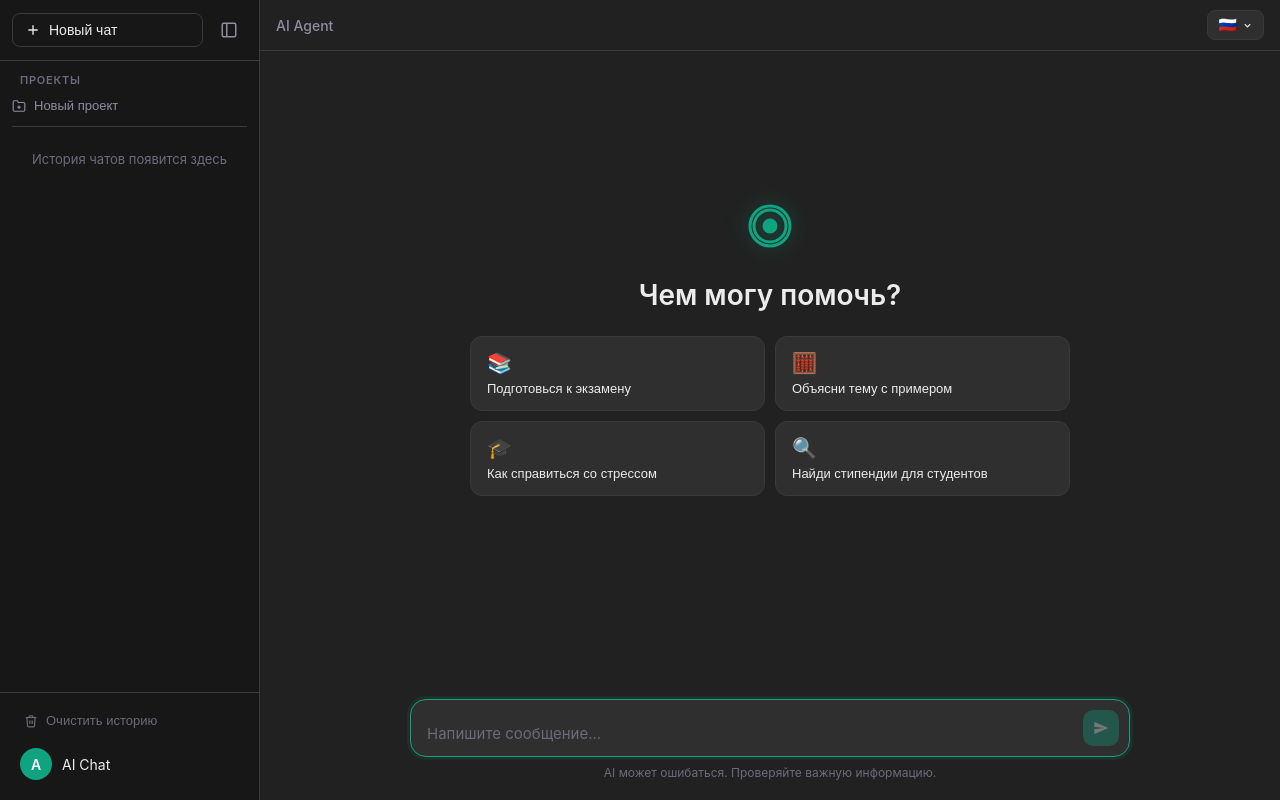
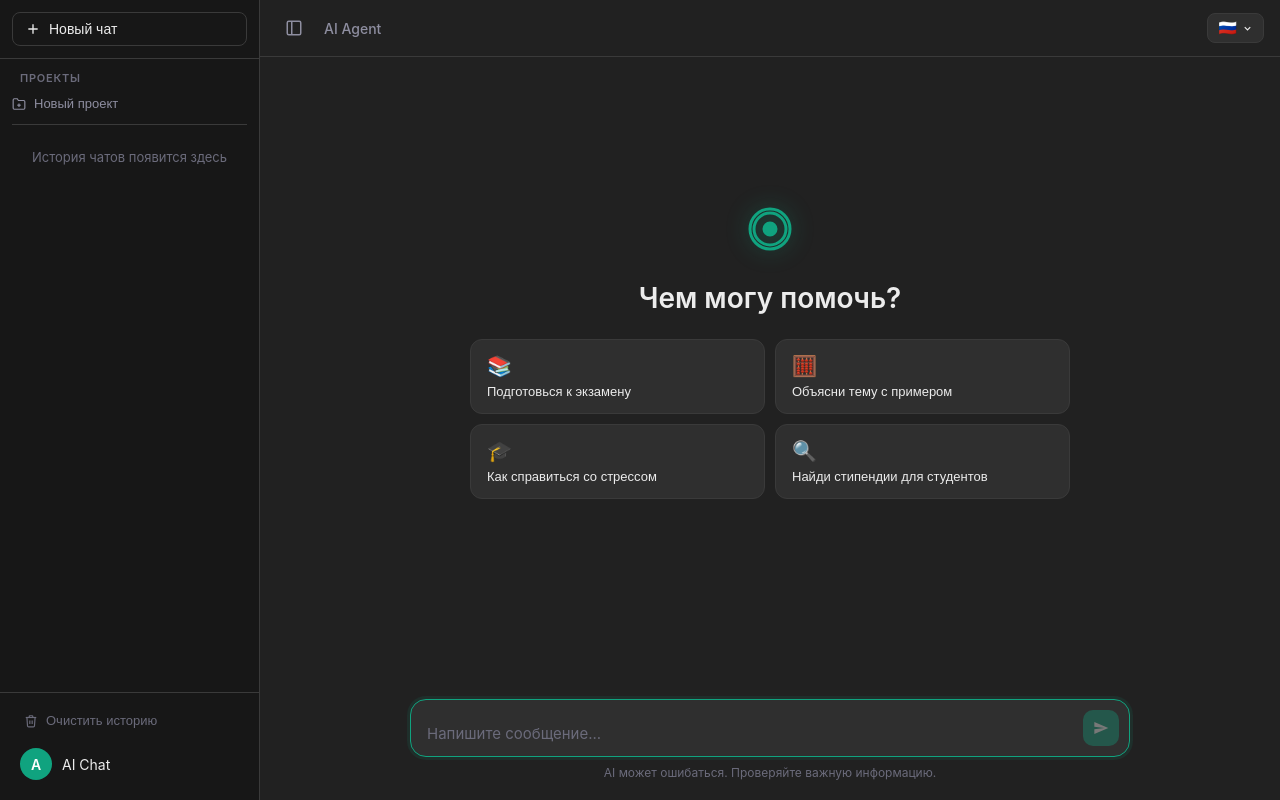
Before and after one commit to haschwaltho/final, a Flask app: page / in a window 1280 px wide. Run offline with Flask 3, Linux system fonts and the light colour scheme; some libraries are stand-ins or nearby versions.

Commit message:
Fix sidebar toggle: move button to topbar so it stays accessible when collapsed
Co-Authored-By: Claude Sonnet 4.6 <noreply@anthropic.com>

```diff
--- a/static/style.css
+++ b/static/style.css
@@ -107,6 +107,11 @@ body {
 .sidebar-toggle:hover {
   background: var(--bg-hover);
   color: var(--text-primary);
+}
+
+/* In topbar context, hide on mobile (mobile uses sidebar-toggle-mobile) */
+.topbar .sidebar-toggle {
+  display: flex;
 }
 
 /* ── Sidebar Body (scrollable middle) ── */
@@ -796,7 +801,7 @@ textarea::-webkit-scrollbar-thumb { background: var(--border); border-radius: 4p
     transform: translateX(-100%);
   }
 
-  .sidebar-toggle { display: none; }
+  .topbar .sidebar-toggle { display: none; }
   .sidebar-toggle-mobile { display: flex; }
 
   .suggestion-grid {
--- a/templates/index.html
+++ b/templates/index.html
@@ -18,12 +18,6 @@
           <path d="M12 5v14M5 12h14"/>
         </svg>
         <span data-i18n="new_chat">Новый чат</span>
-      </button>
-      <button class="sidebar-toggle" id="sidebarToggle">
-        <svg width="18" height="18" viewBox="0 0 24 24" fill="none" stroke="currentColor" stroke-width="2">
-          <rect x="3" y="3" width="18" height="18" rx="2"/>
-          <path d="M9 3v18"/>
-        </svg>
       </button>
     </div>
 
@@ -71,6 +65,12 @@
   <main class="main" id="main">
     <!-- Top bar -->
     <header class="topbar">
+      <button class="sidebar-toggle" id="sidebarToggle">
+        <svg width="18" height="18" viewBox="0 0 24 24" fill="none" stroke="currentColor" stroke-width="2">
+          <rect x="3" y="3" width="18" height="18" rx="2"/>
+          <path d="M9 3v18"/>
+        </svg>
+      </button>
       <button class="sidebar-toggle-mobile" id="sidebarToggleMobile">
         <svg width="20" height="20" viewBox="0 0 24 24" fill="none" stroke="currentColor" stroke-width="2">
           <line x1="3" y1="6" x2="21" y2="6"/>
```
